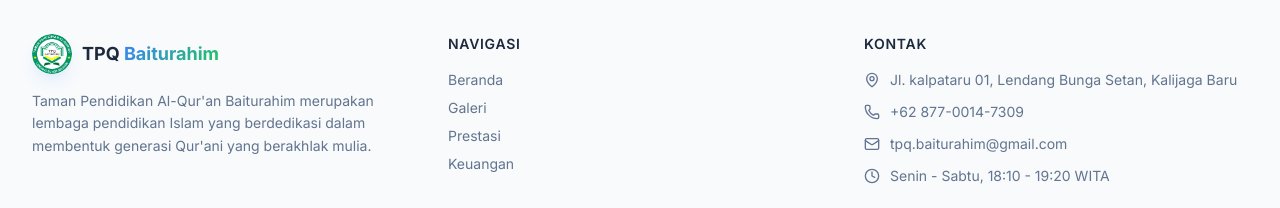
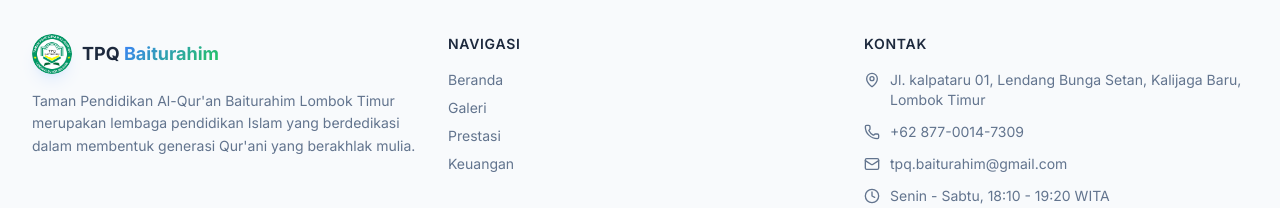
Before and after one commit to Badrun-hub/TPQ-Baiturahim, a React (Vite) app in the folder client/: page /galeri in a window 1280 px wide. Shown: the part 899-1107 px from the top of the page. Built offline with nearby package versions, Linux system fonts and the light colour scheme; no server answers.

Commit message:
seo: implement technical seo (meta tags, sitemap, robots.txt)

```diff
--- a/client/index.html
+++ b/client/index.html
@@ -6,7 +6,9 @@
   <link rel="icon" type="image/png" href="/logo.png" />
   <meta name="viewport" content="width=device-width, initial-scale=1.0" />
   <meta name="google-site-verification" content="-eL7SSlXKL2YLXm42CxxPZzFR1jb0L2X3DIPd2QlTAs" />
-  <title>TPQ Baiturahim - Membentuk Generasi Qur'ani</title>
+  <meta name="description" content="TPQ Baiturahim Lombok Timur - Lembaga pendidikan Al-Qur'an terpercaya untuk membentuk generasi Qur'ani yang berakhlak mulia di Kalijaga Baru, Lombok Timur." />
+  <meta name="keywords" content="TPQ Baiturahim, TPQ Lombok Timur, Belajar Al-Qur'an, Pendidikan Islam Lombok, Kalijaga Baru" />
+  <title>TPQ Baiturahim Lombok Timur - Membentuk Generasi Qur'ani</title>
   <link rel="preconnect" href="https://fonts.googleapis.com">
   <link rel="preconnect" href="https://fonts.gstatic.com" crossorigin>
   <link href="https://fonts.googleapis.com/css2?family=Inter:wght@300;400;500;600;700;800&display=swap"
--- a/client/src/components/layout/Footer.jsx
+++ b/client/src/components/layout/Footer.jsx
@@ -18,7 +18,7 @@ export default function Footer() {
               </div>
             </div>
             <p className="text-sm text-slate-500 dark:text-slate-400 leading-relaxed">
-              Taman Pendidikan Al-Qur'an Baiturahim merupakan lembaga pendidikan Islam yang berdedikasi
+              Taman Pendidikan Al-Qur'an Baiturahim Lombok Timur merupakan lembaga pendidikan Islam yang berdedikasi
               dalam membentuk generasi Qur'ani yang berakhlak mulia.
             </p>
           </div>
@@ -46,7 +46,7 @@ export default function Footer() {
             <div className="flex flex-col gap-3">
               <div className="flex items-start gap-2.5 text-sm text-slate-500 dark:text-slate-400">
                 <MapPin className="w-4 h-4 mt-0.5 shrink-0" />
-                <span>Jl. kalpataru 01, Lendang Bunga Setan, Kalijaga Baru</span>
+                <span>Jl. kalpataru 01, Lendang Bunga Setan, Kalijaga Baru, Lombok Timur</span>
               </div>
               <div className="flex items-center gap-2.5 text-sm text-slate-500 dark:text-slate-400">
                 <Phone className="w-4 h-4 shrink-0" />
--- a/client/src/pages/Home.jsx
+++ b/client/src/pages/Home.jsx
@@ -84,7 +84,7 @@ export default function Home() {
           >
             <motion.div variants={fadeUp} className="inline-flex items-center gap-2 px-4 py-2 rounded-full border border-blue-200 dark:border-blue-500/20 bg-blue-50 dark:bg-blue-500/10 text-blue-600 dark:text-blue-400 text-sm font-medium mb-6">
               <div className="w-2 h-2 rounded-full bg-blue-500 animate-pulse" />
-              Penerimaan Santri Baru TPQ Baiturahim
+              TPQ Baiturahim Lombok Timur
             </motion.div>
 
             <motion.h1 variants={fadeUp} className="font-bold text-4xl sm:text-6xl lg:text-7xl text-slate-800 dark:text-white mb-4 sm:mb-6 leading-tight">
```
Also changed, not shown: client/public/robots.txt (added), 2 other files (tests, documents, lock files or other folders).
